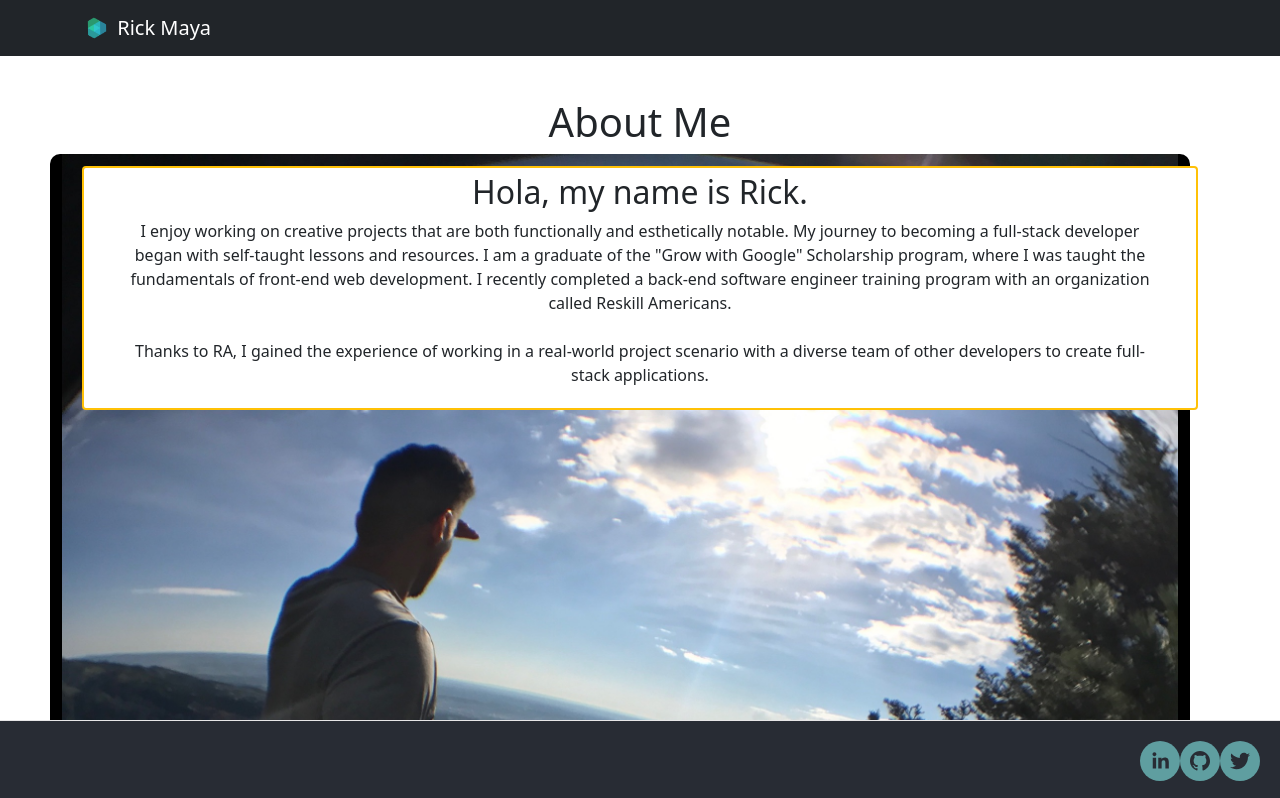
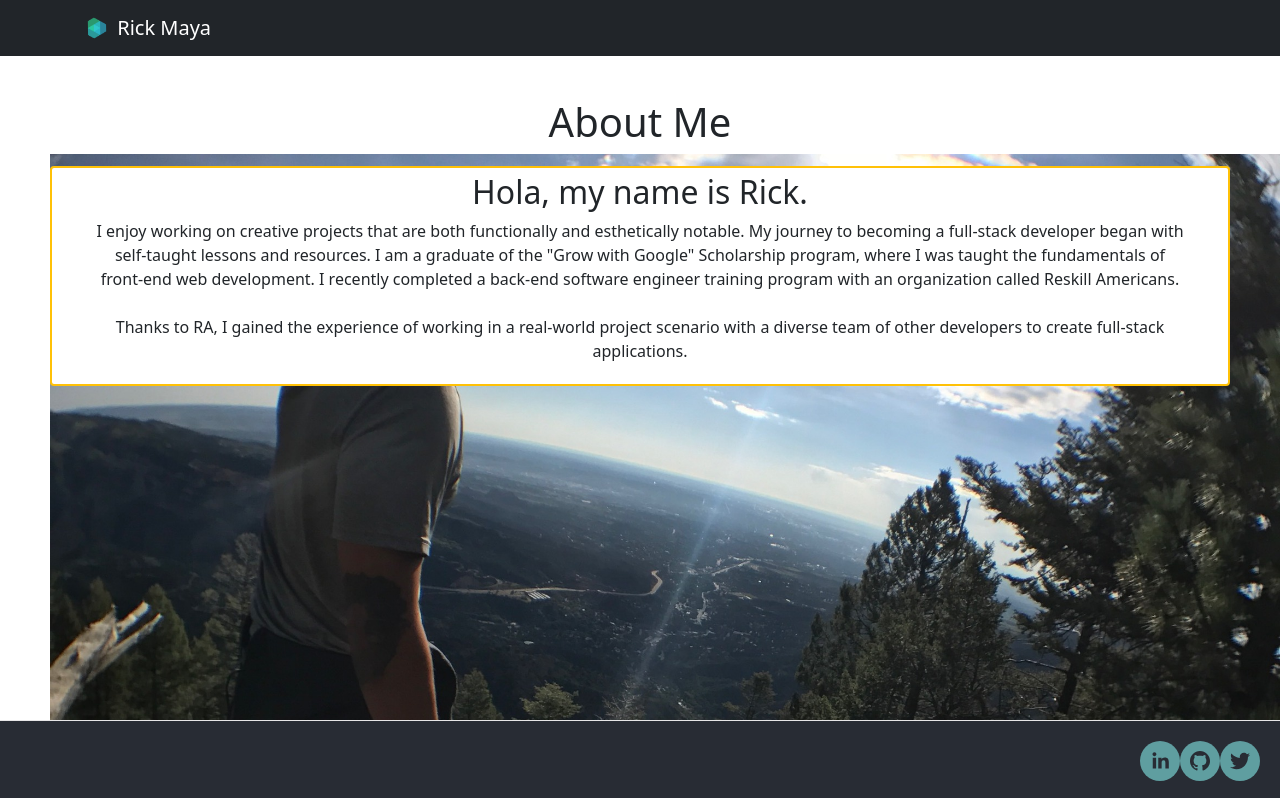
Before and after one commit to rickstylz01/FM-Portfolio, a React (Create React App) app: page /about in a window 1280 px wide. Shown: the top 798 px of the page. Built offline with nearby package versions, Linux system fonts and the light colour scheme.

Commit message:
remove unnecessary Col component in projectDetails component

```diff
--- a/src/components/About/About.css
+++ b/src/components/About/About.css
@@ -1,12 +1,9 @@
-.intro-image {
-  background-color: black;
-  border-radius: 10px;
-  color: white;
+.background-image {
   position: absolute;
   z-index: -1;
 }
 
-.paragraphOne {
+.paragraph-one {
   margin-top: 20px;
   background-color: white;
   border-color: chocolate;
--- a/src/components/About/About.js
+++ b/src/components/About/About.js
@@ -15,18 +15,18 @@ const About = () => {
       </Fade>
 
       <Fade>
-        <Container className="intro-image">
+        <div className="background-image">
             <Image
-              src="../../images/lookinOut.jpg"
+              src="../../images/staring-out.jpeg"
               alt="standing on a mountain looking out"
               fluid
             />
-        </Container>
+        </div>
       </Fade>
 
       <Fade left>
-        <Container className="aboutMe-container">
-            <Col className="paragraphOne square border border-warning rounded border-2">
+        <div className="aboutMe-container">
+            <Col className="paragraph-one square border border-warning rounded border-2">
               <Fade>
                 <h2>
                   Hola, my name is Rick.
@@ -39,7 +39,7 @@ const About = () => {
                 </p>
               </Fade>
             </Col>
-        </Container>
+        </div>
       </Fade>
 
 
--- a/src/components/ProjectDetails/ProjectDetails.js
+++ b/src/components/ProjectDetails/ProjectDetails.js
@@ -26,44 +26,32 @@ const ProjectDetails = () => {
 
         <Container>
           <Row>
-            <Col className="mt-5">
-              <h2>Description</h2>
-            </Col>
+            <h2 className="mt-5">Description</h2>
           </Row>
           <Row>
-            <Col>
             <p>{project.brief}</p>
-            </Col>
           </Row>
         </Container>
 
         <Container>
           <Row>
-            <Col>
             <h2>Role</h2>
-            </Col>
           </Row>
           <Row>
-            <Col>
             <p>{project.role}</p>
-            </Col>
           </Row>
         </Container>
 
         <Container>
           <Row>
-            <Col>
             <h2>Stack</h2>
-            </Col>
           </Row>
           {
             project.techStack.map((tech, index) =>
               <Row>
-                <Col>
                 <ul>
                   <li key={index}>{tech}</li>
                 </ul>
-                </Col>
               </Row>
             )
           }
@@ -71,19 +59,15 @@ const ProjectDetails = () => {
 
         <Container>
           <Row className="mt-4">
-            <Col>
             <h2>Link</h2>
-            </Col>
           </Row>
           <Row>
-            <Col>
             <a
               href={project.projectLink.to}
               target="_blank" rel="noreferrer"
             >
               {project.projectLink.text}
             </a>
-            </Col>
           </Row>
         </Container>
       </Fade>
```
Also changed, not shown: public/images/staring-out.jpeg (added), src/assets/staring-out.jpeg (added). Lines whose indentation alone changed are shown as unchanged.
